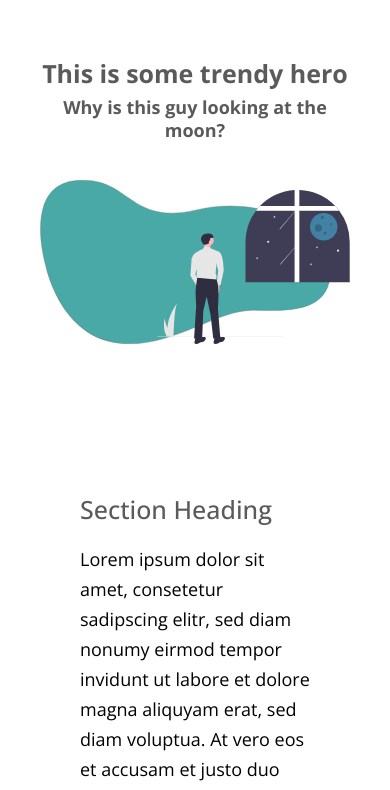
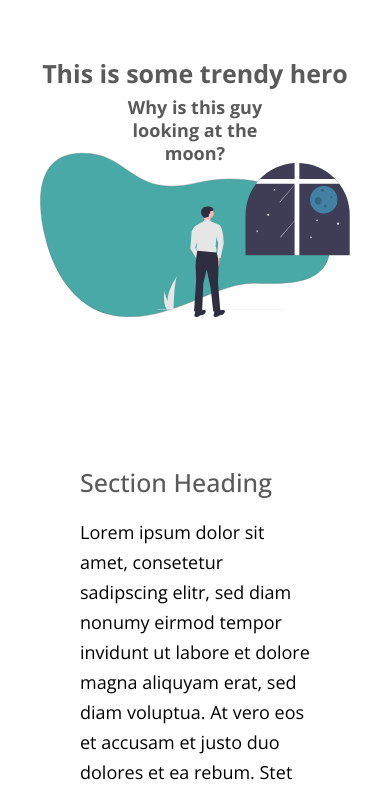
Before and after one commit to hippocodes/leap, a plain HTML site: page index.html in a window 390 px wide. Shown: the part 49-839 px from the top of the page. Drawn offline with nearby package versions, Linux system fonts and the light colour scheme.

Commit message:
style changes to hero-image

```diff
--- a/app.css
+++ b/app.css
@@ -203,6 +203,7 @@ header {
   background-size: 193px 154px, 291px 164px;
   width: 100%;
   height: 172px;
+  margin-top: -50px;
 }
 
 
@@ -321,6 +322,7 @@ form input[type="submit"] {
 
 /* Media Queries */
 
+/* non-mobile devices */
 @media only screen and (min-width: 750px) {
 
   h1 {
@@ -390,6 +392,7 @@ form input[type="submit"] {
   .hero-image {
     width: 68%;
     height: 484px;
+    margin-top: 0;
     background-size: 568px 454px, 857px 483px;
   }
 
@@ -461,6 +464,18 @@ form input[type="submit"] {
     line-height: 4.3rem;
   }
 
+}
 
 
+
+/* mobile devices only */
+@media only screen and (max-width: 749px) {
+
+  .hero-item h2 {
+    width: 60%;
+    display: block;
+    margin-left: auto;
+    margin-right: auto;
+  }
+
 }
```
Also changed, not shown: index.html (+0 -1 lines), assets/GloomyShape.png (deleted), assets/GloomyShape@2x.png (deleted).
